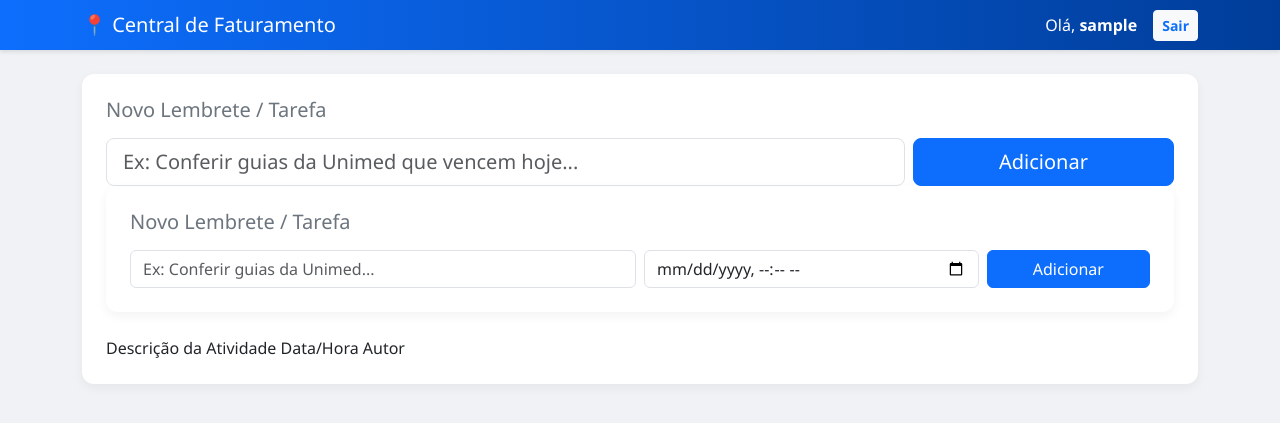
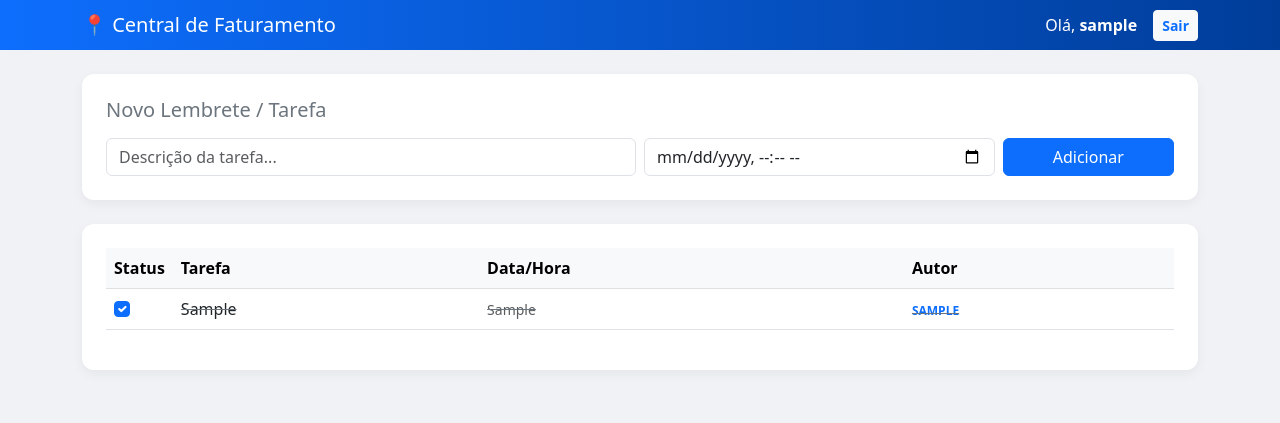
Before and after one commit to DaanielSousa/meu-backend-python, a Flask app: page /painel in a window 1280 px wide. Shown: the top 423 px of the page. Run offline with Flask 3, Linux system fonts and the light colour scheme; the visitor is signed in with stand-in values (Sample User, id 1); tables that the repository leaves empty hold one stand-in row (values such as "Sample post").

Commit message:
Refactor task input and loading mechanism
Updated task input fields and improved task loading functionality.

```diff
--- a/templates/index.html
+++ b/templates/index.html
@@ -6,11 +6,10 @@
     <title>Gestão de Faturamento - Nefrologia</title>
     <link href="https://cdn.jsdelivr.net/npm/bootstrap@5.3.0/dist/css/bootstrap.min.css" rel="stylesheet">
     <style>
-        body { background-color: #f0f2f5; font-family: 'Segoe UI', Tahoma, Geneva, Verdana, sans-serif; }
-        .navbar { background: linear-gradient(90deg, #0d6efd 0%, #003d99 100%); box-shadow: 0 2px 4px rgba(0,0,0,0.1); }
+        body { background-color: #f0f2f5; }
+        .navbar { background: linear-gradient(90deg, #0d6efd 0%, #003d99 100%); }
         .card { border: none; border-radius: 12px; box-shadow: 0 4px 12px rgba(0,0,0,0.05); }
         .concluida { text-decoration: line-through; color: #6c757d; background-color: #f8f9fa; }
-        .status-badge { font-size: 0.8rem; padding: 4px 8px; border-radius: 20px; }
         .autor-tag { font-size: 0.75rem; color: #0d6efd; font-weight: bold; }
     </style>
 </head>
@@ -20,7 +19,7 @@
         <div class="container">
             <span class="navbar-brand mb-0 h1">📍 Central de Faturamento</span>
             <div class="d-flex align-items-center">
-                <span class="text-white me-3 d-none d-md-inline">Olá, <strong>{{ user_email }}</strong></span>
+                <span class="text-white me-3">Olá, <strong>{{ user_email }}</strong></span>
                 <a href="/logout" class="btn btn-light btn-sm text-primary fw-bold">Sair</a>
             </div>
         </div>
@@ -30,18 +29,8 @@
         <div class="card p-4 mb-4">
             <h5 class="mb-3 text-secondary">Novo Lembrete / Tarefa</h5>
             <div class="row g-2">
-                <div class="col-md-9">
-                    <input type="text" id="nova-tarefa" class="form-control form-control-lg" placeholder="Ex: Conferir guias da Unimed que vencem hoje...">
-                </div>
-                <div class="col-md-3">
-                    <button onclick="adicionarTarefa()" class="btn btn-primary btn-lg w-100">Adicionar</button>
-                </div>
-            </div>
-       <div class="card p-4 mb-4">
-            <h5 class="mb-3 text-secondary">Novo Lembrete / Tarefa</h5>
-            <div class="row g-2">
                 <div class="col-md-6">
-                    <input type="text" id="nova-tarefa" class="form-control" placeholder="Ex: Conferir guias da Unimed...">
+                    <input type="text" id="nova-tarefa" class="form-control" placeholder="Descrição da tarefa...">
                 </div>
                 <div class="col-md-4">
                     <input type="datetime-local" id="data-tarefa" class="form-control">
@@ -51,13 +40,19 @@
                 </div>
             </div>
         </div>
-                            <th>Descrição da Atividade</th>
+
+        <div class="card p-4">
+            <div class="table-responsive">
+                <table class="table align-middle">
+                    <thead class="table-light">
+                        <tr>
+                            <th width="50">Status</th>
+                            <th>Tarefa</th>
                             <th>Data/Hora</th>
                             <th>Autor</th>
                         </tr>
                     </thead>
-                    <tbody id="tabela-tarefas">
-                        </tbody>
+                    <tbody id="tabela-tarefas"></tbody>
                 </table>
             </div>
         </div>
@@ -65,7 +60,6 @@
 
     <script>
         async function carregarTarefas() {
-            try {
             const response = await fetch('/listar');
             const tarefas = await response.json();
             const tabela = document.getElementById('tabela-tarefas');
@@ -74,51 +68,47 @@
             tarefas.forEach(t => {
                 const rowClass = t.status === 1 ? 'concluida' : '';
                 const isChecked = t.status === 1 ? 'checked' : '';
-
                 tabela.innerHTML += `
                     <tr class="${rowClass}">
-                            <td>
-                                <input type="checkbox" class="form-check-input" ${isChecked}
-                                       onclick="toggleStatus(${t.id}, this.checked)">
-                            </td>
+                        <td><input type="checkbox" class="form-check-input" ${isChecked} onclick="toggleStatus(${t.id}, this.checked)"></td>
                         <td>${t.tarefa}</td>
-                            <td class="text-muted" style="font-size: 0.85rem">${t.data}</td>
+                        <td class="text-muted small">${t.data}</td>
                         <td><span class="autor-tag text-uppercase">${t.autor.split('@')[0]}</span></td>
                     </tr>
                 `;
             });
-            } catch (e) { console.error("Erro ao carregar:", e); }
         }
 
         async function adicionarTarefa() {
-            const input = document.getElementById('nova-tarefa');
-            const texto = input.value;
-            if (!texto) return;
+            const inputT = document.getElementById('nova-tarefa');
+            const inputD = document.getElementById('data-tarefa');
 
-            const agora = new Date().toLocaleString('pt-BR');
+            if (!inputT.value) return alert("Digite a tarefa!");
+
+            const dataFormatada = inputD.value ? new Date(inputD.value).toLocaleString('pt-BR') : new Date().toLocaleString('pt-BR');
+
             await fetch('/salvar', {
                 method: 'POST',
                 headers: {'Content-Type': 'application/json'},
-                body: JSON.stringify({ tarefa: texto, data: agora })
+                body: JSON.stringify({ tarefa: inputT.value, data: dataFormatada })
             });
 
-            input.value = '';
+            inputT.value = '';
+            inputD.value = '';
             carregarTarefas();
         }
 
-        async function toggleStatus(id, isChecked) {
-            const status = isChecked ? 1 : 0;
-            await fetch(\`/atualizar_status/\${id}\`, {
+        async function toggleStatus(id, checked) {
+            await fetch(`/atualizar_status/${id}`, {
                 method: 'POST',
                 headers: {'Content-Type': 'application/json'},
-                body: JSON.stringify({ status: status })
+                body: JSON.stringify({ status: checked ? 1 : 0 })
             });
-            carregarTarefas(); // Atualiza a lista para aplicar o estilo de riscado
+            carregarTarefas();
         }
 
-        // Atualiza automaticamente a cada 15 segundos para ver mudanças da equipe
         carregarTarefas();
-        setInterval(carregarTarefas, 15000);
+        setInterval(carregarTarefas, 10000);
     </script>
 </body>
 </html>
```
Lines whose indentation alone changed are shown as unchanged.
